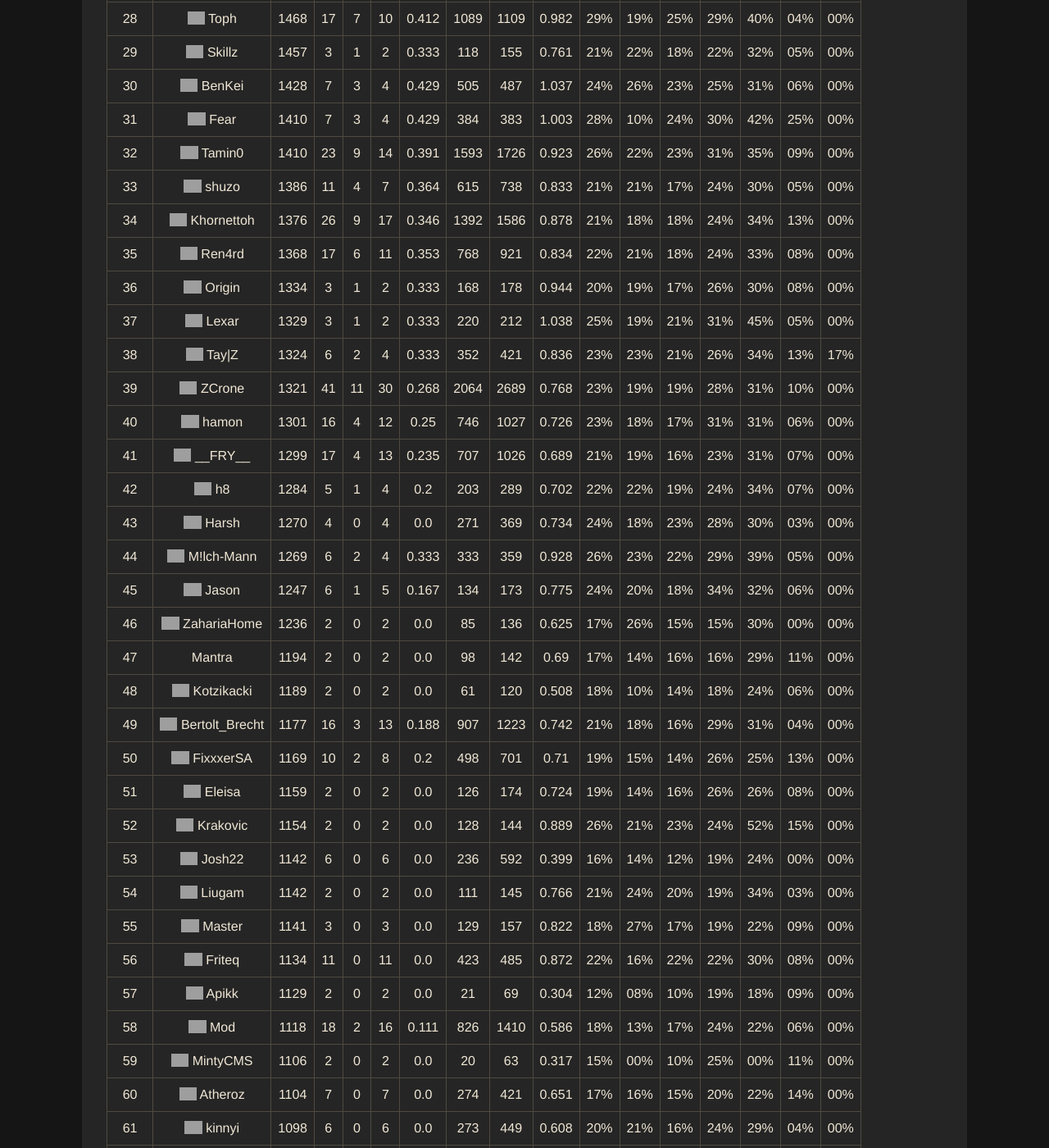
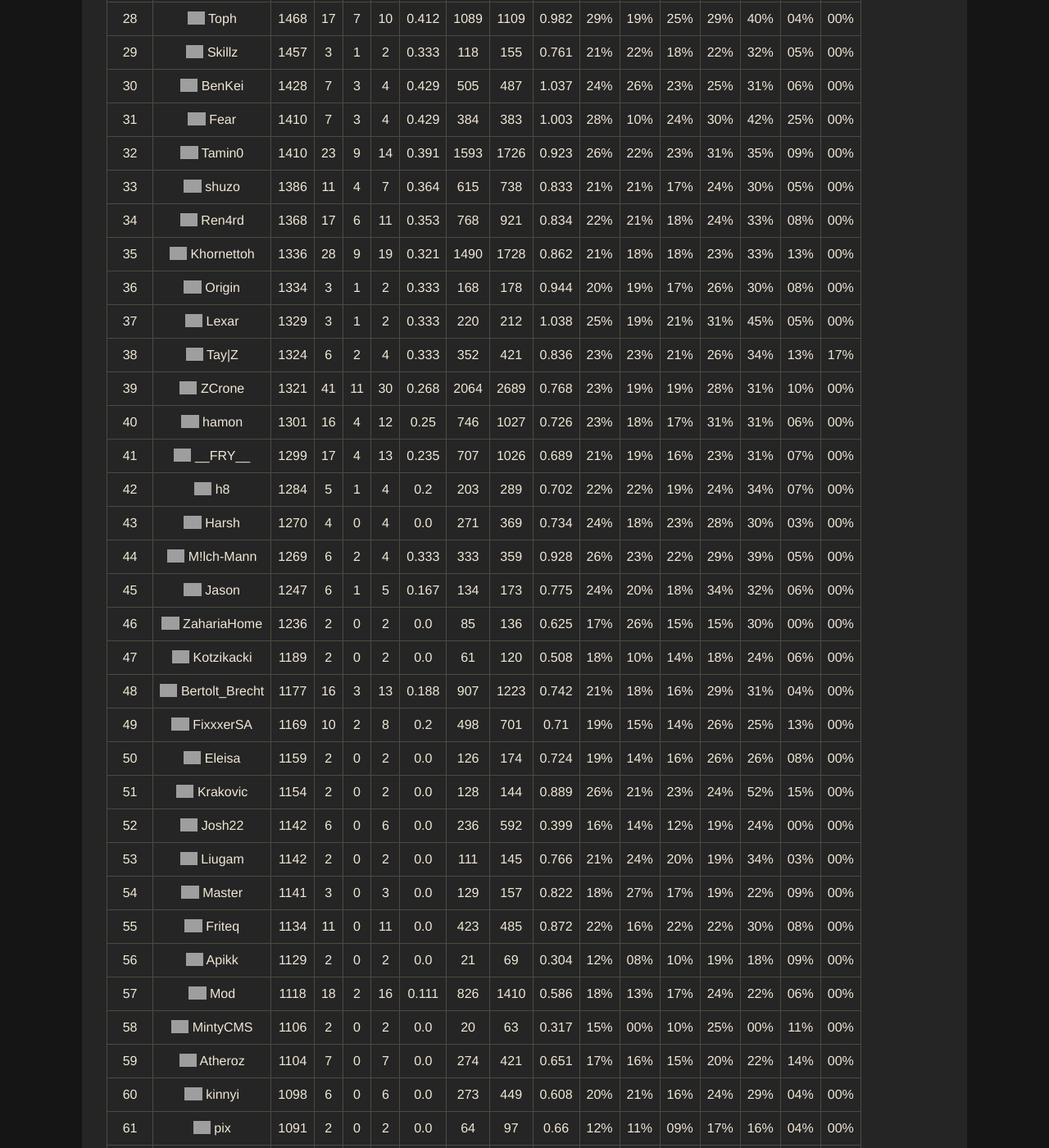
Before and after one commit to sauerduels/website, a Jekyll site: the page built from rankings.html, in a window 1280 px wide and 1400 px high, scrolled down 1598 px, cut to the strip 0-1400 px from the top of the window. Shown: the whole strip at 82% size. Built offline with Jekyll 4.4.1, drawn with Linux system fonts in a browser that asks for light colours; a script that is not in the unit is left out; some of the changed text lies outside the part shown; grey boxes are pictures that could not be loaded.

Commit message:
Replace Mantra with Khornettoh

```diff
--- a/_data/effic.yml
+++ b/_data/effic.yml
@@ -273,7 +273,7 @@
   chaingun: 20%
   chainsaw: 00%
   deaths: 642
-  elo: 1624
+  elo: 1618
   frags: 650
   games: 10
   grenade_launcher: 10%
@@ -471,7 +471,7 @@
   chaingun: 25%
   chainsaw: 00%
   deaths: 754
-  elo: 1494
+  elo: 1493
   frags: 735
   games: 11
   grenade_launcher: 07%
@@ -593,24 +593,6 @@
   suicides: 8
   win_rate: 0.364
   wins: 4
-- accuracy: 21%
-  chaingun: 18%
-  chainsaw: 00%
-  deaths: 1586
-  elo: 1376
-  frags: 1392
-  games: 26
-  grenade_launcher: 13%
-  kpd: 0.878
-  losses: 17
-  name: Khornettoh
-  rank: 34
-  rifle: 34%
-  rocket_launcher: 24%
-  shotgun: 18%
-  suicides: 46
-  win_rate: 0.346
-  wins: 9
 - accuracy: 22%
   chaingun: 18%
   chainsaw: 00%
@@ -622,13 +604,31 @@
   kpd: 0.834
   losses: 11
   name: Ren4rd
-  rank: 35
+  rank: 34
   rifle: 33%
   rocket_launcher: 24%
   shotgun: 21%
   suicides: 20
   win_rate: 0.353
   wins: 6
+- accuracy: 21%
+  chaingun: 18%
+  chainsaw: 00%
+  deaths: 1728
+  elo: 1336
+  frags: 1490
+  games: 28
+  grenade_launcher: 13%
+  kpd: 0.862
+  losses: 19
+  name: Khornettoh
+  rank: 35
+  rifle: 33%
+  rocket_launcher: 23%
+  shotgun: 18%
+  suicides: 46
+  win_rate: 0.321
+  wins: 9
 - accuracy: 20%
   chaingun: 17%
   chainsaw: 00%
@@ -827,24 +827,6 @@
   suicides: 1
   win_rate: 0.0
   wins: 0
-- accuracy: 17%
-  chaingun: 16%
-  chainsaw: 00%
-  deaths: 142
-  elo: 1194
-  frags: 98
-  games: 2
-  grenade_launcher: 11%
-  kpd: 0.69
-  losses: 2
-  name: Mantra
-  rank: 47
-  rifle: 29%
-  rocket_launcher: 16%
-  shotgun: 14%
-  suicides: 0
-  win_rate: 0.0
-  wins: 0
 - accuracy: 18%
   chaingun: 14%
   chainsaw: 00%
@@ -856,7 +838,7 @@
   kpd: 0.508
   losses: 2
   name: Kotzikacki
-  rank: 48
+  rank: 47
   rifle: 24%
   rocket_launcher: 18%
   shotgun: 10%
@@ -874,7 +856,7 @@
   kpd: 0.742
   losses: 13
   name: Bertolt_Brecht
-  rank: 49
+  rank: 48
   rifle: 31%
   rocket_launcher: 29%
   shotgun: 18%
@@ -892,7 +874,7 @@
   kpd: 0.71
   losses: 8
   name: FixxxerSA
-  rank: 50
+  rank: 49
   rifle: 25%
   rocket_launcher: 26%
   shotgun: 15%
@@ -910,7 +892,7 @@
   kpd: 0.724
   losses: 2
   name: Eleisa
-  rank: 51
+  rank: 50
   rifle: 26%
   rocket_launcher: 26%
   shotgun: 14%
@@ -928,7 +910,7 @@
   kpd: 0.889
   losses: 2
   name: Krakovic
-  rank: 52
+  rank: 51
   rifle: 52%
   rocket_launcher: 24%
   shotgun: 21%
@@ -946,7 +928,7 @@
   kpd: 0.399
   losses: 6
   name: Josh22
-  rank: 53
+  rank: 52
   rifle: 24%
   rocket_launcher: 19%
   shotgun: 14%
@@ -964,7 +946,7 @@
   kpd: 0.766
   losses: 2
   name: Liugam
-  rank: 54
+  rank: 53
   rifle: 34%
   rocket_launcher: 19%
   shotgun: 24%
@@ -982,7 +964,7 @@
   kpd: 0.822
   losses: 3
   name: Master
-  rank: 55
+  rank: 54
   rifle: 22%
   rocket_launcher: 19%
   shotgun: 27%
@@ -1000,7 +982,7 @@
   kpd: 0.872
   losses: 11
   name: Friteq
-  rank: 56
+  rank: 55
   rifle: 30%
   rocket_launcher: 22%
   shotgun: 16%
@@ -1018,7 +1000,7 @@
   kpd: 0.304
   losses: 2
   name: Apikk
-  rank: 57
+  rank: 56
   rifle: 18%
   rocket_launcher: 19%
   shotgun: 08%
@@ -1036,7 +1018,7 @@
   kpd: 0.586
   losses: 16
   name: Mod
-  rank: 58
+  rank: 57
   rifle: 22%
   rocket_launcher: 24%
   shotgun: 13%
@@ -1054,7 +1036,7 @@
   kpd: 0.317
   losses: 2
   name: MintyCMS
-  rank: 59
+  rank: 58
   rifle: 00%
   rocket_launcher: 25%
   shotgun: 00%
@@ -1072,7 +1054,7 @@
   kpd: 0.651
   losses: 7
   name: Atheroz
-  rank: 60
+  rank: 59
   rifle: 22%
   rocket_launcher: 20%
   shotgun: 16%
@@ -1090,7 +1072,7 @@
   kpd: 0.608
   losses: 6
   name: kinnyi
-  rank: 61
+  rank: 60
   rifle: 29%
   rocket_launcher: 24%
   shotgun: 21%
@@ -1108,7 +1090,7 @@
   kpd: 0.66
   losses: 2
   name: pix
-  rank: 62
+  rank: 61
   rifle: 16%
   rocket_launcher: 17%
   shotgun: 11%
@@ -1126,7 +1108,7 @@
   kpd: 0.641
   losses: 7
   name: greenadiss
-  rank: 63
+  rank: 62
   rifle: 23%
   rocket_launcher: 25%
   shotgun: 19%
@@ -1144,7 +1126,7 @@
   kpd: 0.674
   losses: 2
   name: Craft
-  rank: 64
+  rank: 63
   rifle: 24%
   rocket_launcher: 23%
   shotgun: 14%
@@ -1162,7 +1144,7 @@
   kpd: 0.746
   losses: 4
   name: Zarah
-  rank: 65
+  rank: 64
   rifle: 34%
   rocket_launcher: 23%
   shotgun: 14%
@@ -1180,7 +1162,7 @@
   kpd: 0.471
   losses: 2
   name: DarkWolf
-  rank: 66
+  rank: 65
   rifle: 18%
   rocket_launcher: 15%
   shotgun: 04%
@@ -1198,7 +1180,7 @@
   kpd: 0.837
   losses: 2
   name: Fatality
-  rank: 67
+  rank: 66
   rifle: 35%
   rocket_launcher: 30%
   shotgun: 18%
```
Also changed, not shown: _data/total.yml (+29 -36 lines).
